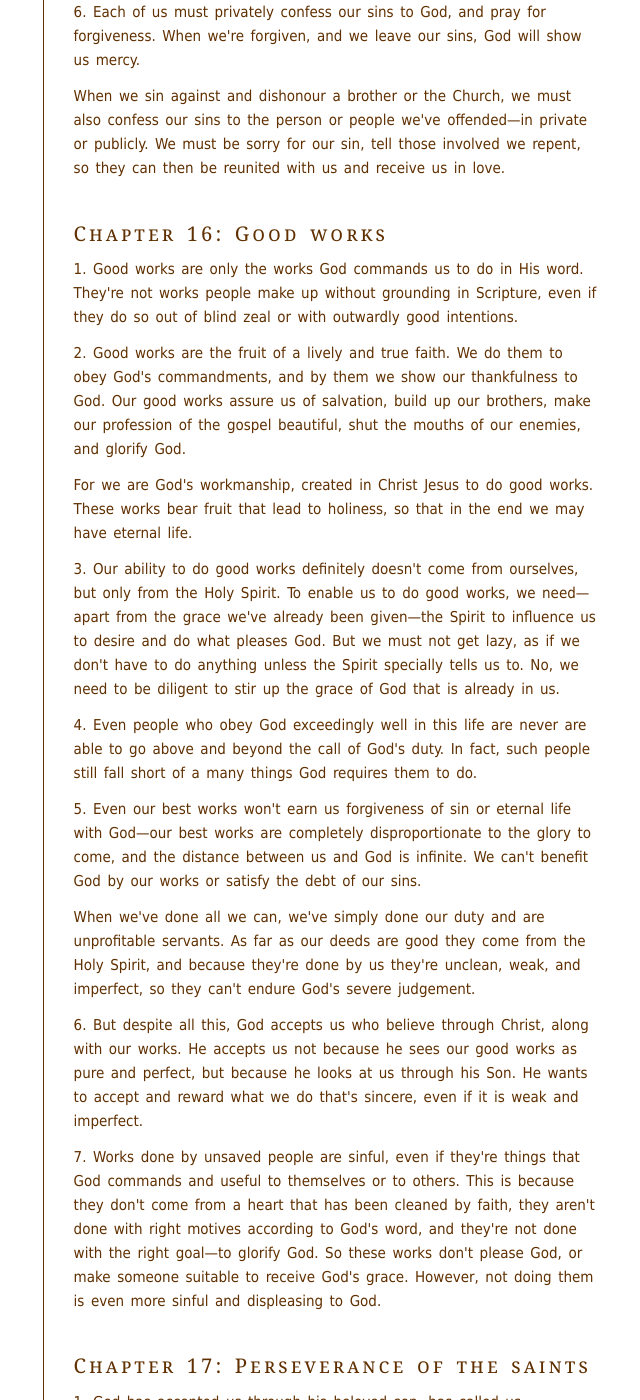
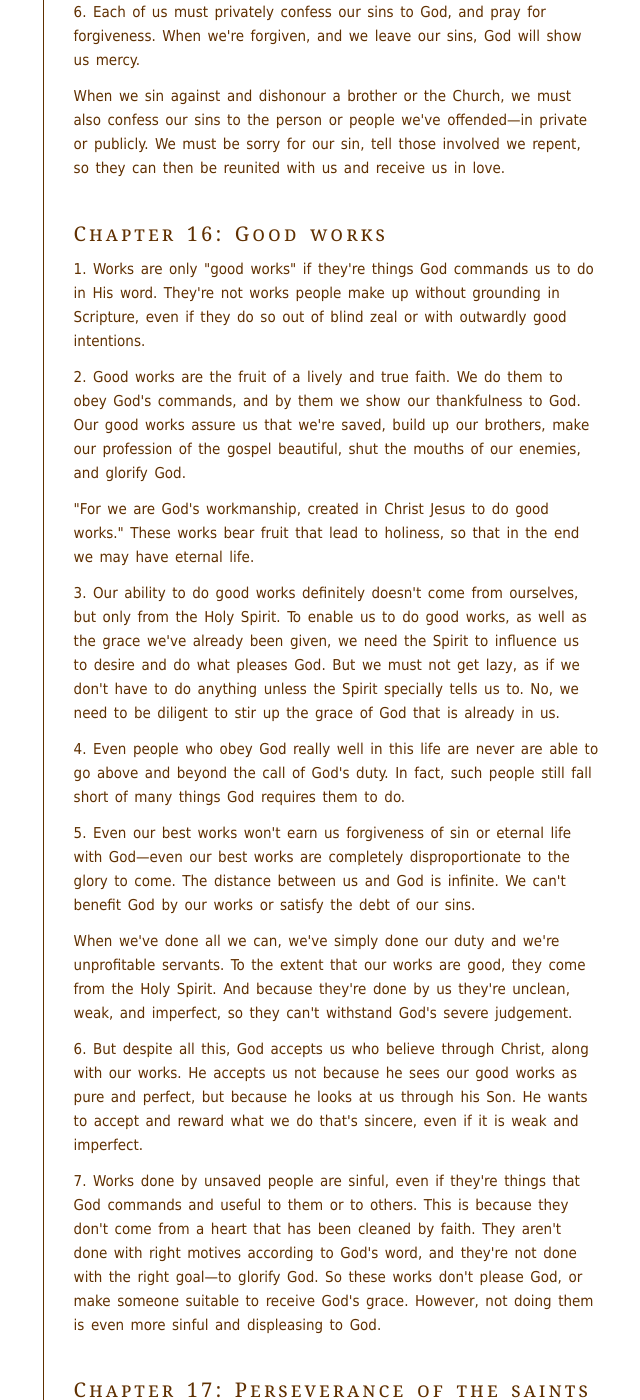
Before and after one commit to benhoyt/benhoyt.github.com, a Jekyll site: the page built from writings-plain-english-westminster.html, in a window 1280 px wide and 1400 px high, scrolled down 16467 px. Shown: the whole window, without its empty margins (391-1031 px from the left). Built offline with Jekyll 4.4.1, drawn with Linux system fonts in a browser that asks for light colours; some of the changed text lies outside the part shown.

Commit message:
Tweaks to chapter 16

```diff
--- a/writings-plain-english-westminster.html
+++ b/writings-plain-english-westminster.html
@@ -375,23 +375,23 @@ permalink: /writings/plain-english-westminster/index.html
 
 <h2 id="chapter16">Chapter 16: Good works</h2>
 
-<p>1. Good works are only the works God commands us to do in His word. They're not works people make up without grounding in Scripture, even if they do so out of blind zeal or with outwardly good intentions.</p>
+<p>1. Works are only "good works" if they're things God commands us to do in His word. They're not works people make up without grounding in Scripture, even if they do so out of blind zeal or with outwardly good intentions.</p>
 
-<p>2. Good works are the fruit of a lively and true faith. We do them to obey God's commandments, and by them we show our thankfulness to God. Our good works assure us of salvation, build up our brothers, make our profession of the gospel beautiful, shut the mouths of our enemies, and glorify God.</p>
+<p>2. Good works are the fruit of a lively and true faith. We do them to obey God's commands, and by them we show our thankfulness to God. Our good works assure us that we're saved, build up our brothers, make our profession of the gospel beautiful, shut the mouths of our enemies, and glorify God.</p>
 
-<p>For we are God's workmanship, created in Christ Jesus to do good works. These works bear fruit that lead to holiness, so that in the end we may have eternal life.</p>
+<p>"For we are God's workmanship, created in Christ Jesus to do good works." These works bear fruit that lead to holiness, so that in the end we may have eternal life.</p>
 
-<p>3. Our ability to do good works definitely doesn't come from ourselves, but only from the Holy Spirit. To enable us to do good works, we need—apart from the grace we've already been given—the Spirit to influence us to desire and do what pleases God. But we must not get lazy, as if we don't have to do anything unless the Spirit specially tells us to. No, we need to be diligent to stir up the grace of God that is already in us.</p>
+<p>3. Our ability to do good works definitely doesn't come from ourselves, but only from the Holy Spirit. To enable us to do good works, as well as the grace we've already been given, we need the Spirit to influence us to desire and do what pleases God. But we must not get lazy, as if we don't have to do anything unless the Spirit specially tells us to. No, we need to be diligent to stir up the grace of God that is already in us.</p>
 
-<p>4. Even people who obey God exceedingly well in this life are never are able to go above and beyond the call of God's duty. In fact, such people still fall short of a many things God requires them to do.</p>
+<p>4. Even people who obey God really well in this life are never are able to go above and beyond the call of God's duty. In fact, such people still fall short of many things God requires them to do.</p>
 
-<p>5. Even our best works won't earn us forgiveness of sin or eternal life with God—our best works are completely disproportionate to the glory to come, and the distance between us and God is infinite. We can't benefit God by our works or satisfy the debt of our sins. </p>
+<p>5. Even our best works won't earn us forgiveness of sin or eternal life with God—even our best works are completely disproportionate to the glory to come. The distance between us and God is infinite. We can't benefit God by our works or satisfy the debt of our sins.</p>
 
-<p>When we've done all we can, we've simply done our duty and are unprofitable servants. As far as our deeds are good they come from the Holy Spirit, and because they're done by us they're unclean, weak, and imperfect, so they can't endure God's severe judgement.</p>
+<p>When we've done all we can, we've simply done our duty and we're unprofitable servants. To the extent that our works are good, they come from the Holy Spirit. And because they're done by us they're unclean, weak, and imperfect, so they can't withstand God's severe judgement.</p>
 
 <p>6. But despite all this, God accepts us who believe through Christ, along with our works. He accepts us not because he sees our good works as pure and perfect, but because he looks at us through his Son. He wants to accept and reward what we do that's sincere, even if it is weak and imperfect.</p>
 
-<p>7. Works done by unsaved people are sinful, even if they're things that God commands and useful to themselves or to others. This is because they don't come from a heart that has been cleaned by faith, they aren't done with right motives according to God's word, and they're not done with the right goal—to glorify God. So these works don't please God, or make someone suitable to receive God's grace. However, not doing them is even more sinful and displeasing to God.</p>
+<p>7. Works done by unsaved people are sinful, even if they're things that God commands and useful to them or to others. This is because they don't come from a heart that has been cleaned by faith. They aren't done with right motives according to God's word, and they're not done with the right goal—to glorify God. So these works don't please God, or make someone suitable to receive God's grace. However, not doing them is even more sinful and displeasing to God.</p>
 
 
 <h2 id="chapter17">Chapter 17: Perseverance of the saints</h2>
```
Also changed, not shown: other parts of writings-plain-english-westminster.html (+1 -1 lines).
